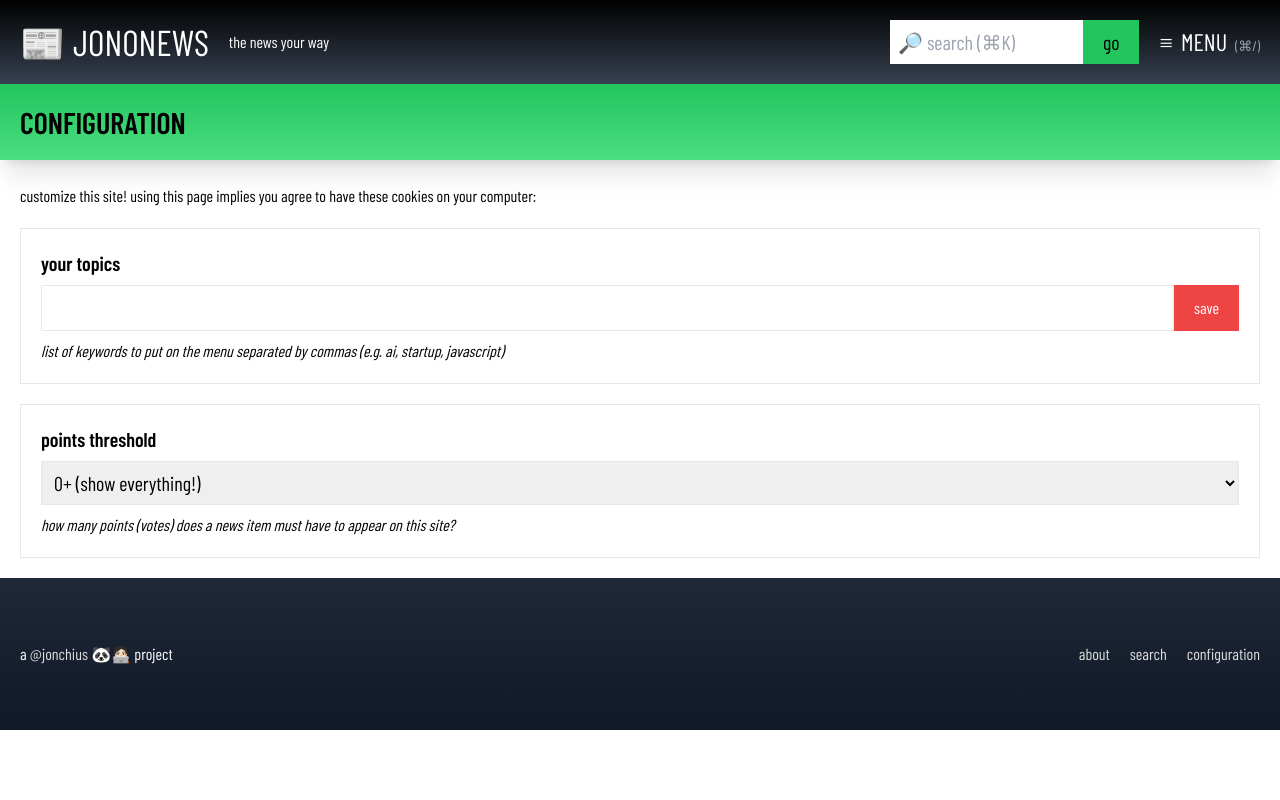
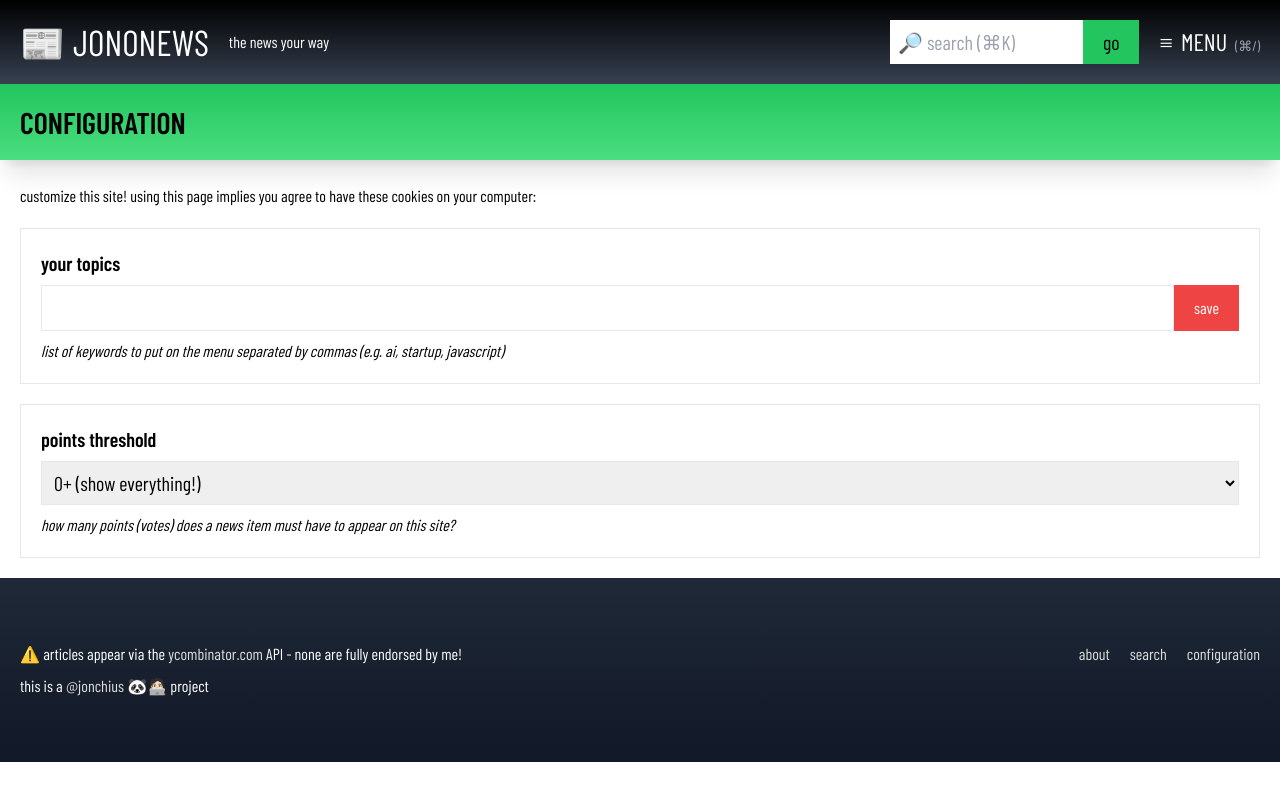
Before and after one commit to jonchius/jononews, a Next.js app: page /conf in a window 1280 px wide. Built offline with nearby package versions, Linux system fonts and the light colour scheme; a web font is replaced by a local one.

Commit message:
updating disclaimer note

```diff
--- a/components/note.tsx
+++ b/components/note.tsx
@@ -4,9 +4,14 @@ jononews by @jonchius
 alert message on top of main content
 */
 
-import Link from "next/link"
+// import Link from "next/link"
 export default function Note() {
   return (
-    <aside className="border-2 border-gray-300 p-5 my-5">⚠️ Note: the following articles appear via the <Link href="https://news.ycombinator.com/" target="_blank">ycombinator.com</Link> API - none are fully endorsed by me!</aside>
+    <>
+      {/* <aside className="border border-gray-600 p-5 my-5">
+      ⚠️ Note: the following articles appear via the <Link href="https://news.ycombinator.com/" target="_blank">ycombinator.com</Link> API - none are fully endorsed by me!
+    </aside> */}
+    </>
+
   )
 }
--- a/components/tail.tsx
+++ b/components/tail.tsx
@@ -4,9 +4,12 @@ import { text } from "./text"
 export default function Tail () {
   return (
     <footer className="p-5 py-16 bg-gradient-to-b from-gray-800 to-gray-900 w-full bottom-0">
-      <div className="w-screen-xl max-w-screen-xl mx-auto text-white text-center md:text-left flex justify-between gap-5">
-        <div className="tail-1">a <Link href="https://jonchius.com" target="_blank">@jonchius</Link> <span aria-hidden="true">🐼🧑🏻‍💻</span> project</div>
-        <div className="tail-2 flex gap-5">
+      <div className="w-screen-xl max-w-screen-xl mx-auto text-white text-center md:text-left flex flex-col md:flex-row items-center md:items-start justify-between gap-5">
+        <div className="tail-1">
+          <p className="mb-2"> ⚠️ articles appear via the <Link href="https://news.ycombinator.com/" target="_blank">ycombinator.com</Link> API - none are fully endorsed by me!</p>
+          <p> this is a <Link href="https://jonchius.com" target="_blank">@jonchius</Link> <span aria-hidden="true">🐼🧑🏻‍💻</span> project </p>
+        </div>
+        <div className="tail-2 flex gap-5 text-center">
 
           <Link href="/about">{text['about']}</Link>
           <Link href="/omni">{text['search']}</Link>
```
